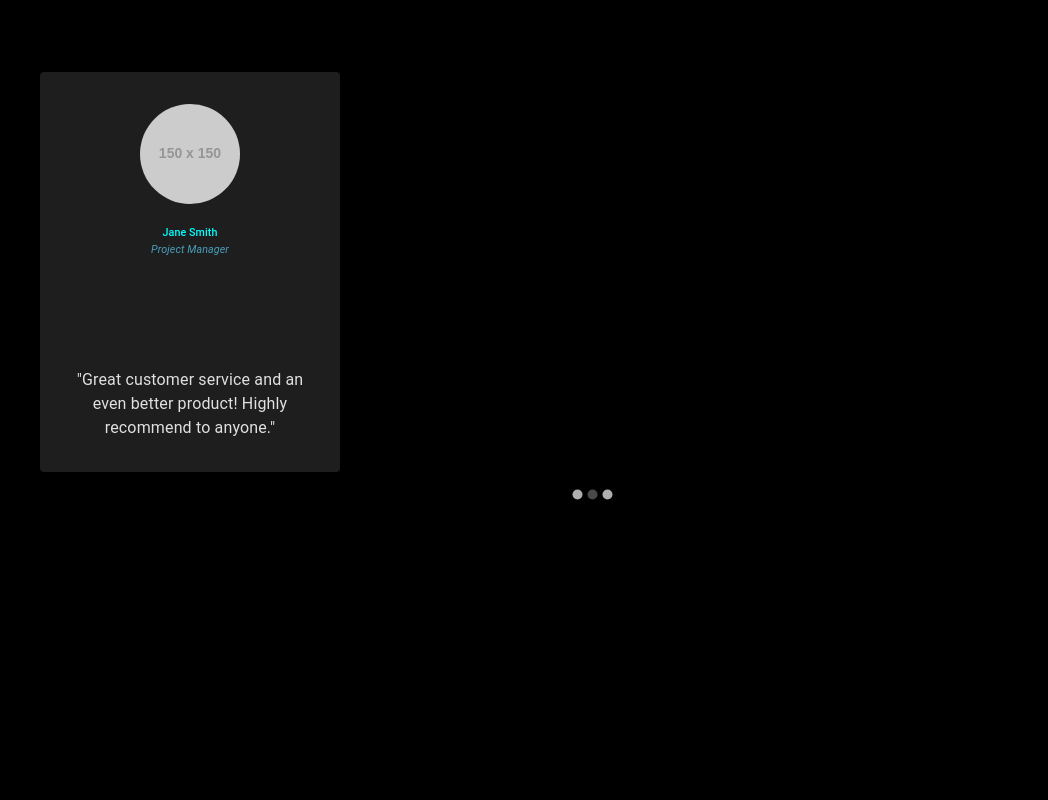
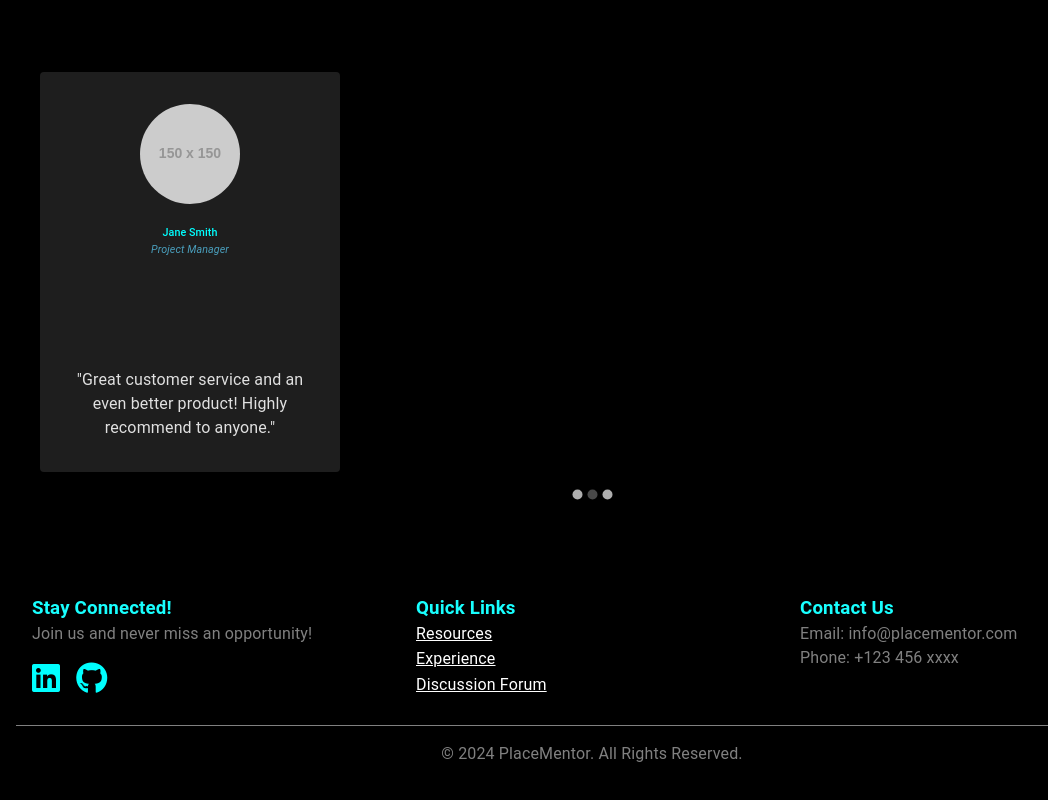
Before and after one commit to harshitkachhadia/PlaceMentor, a React (Vite) app in the folder frontend/: page / in a window 1280 px wide. Shown: the part 1126-1926 px from the top of the page, without its empty margins (48-1096 px from the left). Before the commit the page ends 1672 px from the top, so only its background shows below. Built offline with nearby package versions, Linux system fonts and the light colour scheme.

Commit message:
added footer component

```diff
--- a/frontend/index.html
+++ b/frontend/index.html
@@ -4,6 +4,8 @@
     <meta charset="UTF-8" />
     <link rel="icon" type="image/svg+xml" href="/vite.svg" />
     <meta name="viewport" content="width=device-width, initial-scale=1.0" />
+    <link rel="stylesheet" href="https://cdnjs.cloudflare.com/ajax/libs/font-awesome/6.0.0-beta3/css/all.min.css">
+
     <title>PlaceMentor</title>
   </head>
   <body>
--- /dev/null
+++ b/frontend/src/Components/Footer/Footer.jsx
@@ -0,0 +1,48 @@
+import React from 'react';
+
+const Footer = () => {
+  return (
+    <footer style={{ backgroundColor: 'black', color: 'gray', padding: '2rem 0 3rem 0'}}>
+      <div className="container" style={{ display: 'flex', justifyContent: 'space-between', alignItems: 'flex-start', flexWrap: 'wrap',marginBottom:'-20px' }}>
+
+        {/* Section 1: Interesting Line & Social Links */}
+        <div className="footer-section" style={{ flex: '1', margin: '1rem' }}>
+          <h3 style={{ color: '#18FFFF' }}>Stay Connected!</h3>
+          <p style={{ marginBottom: '1rem' }}>Join us and never miss an opportunity!</p>
+          <div className="social-icons">
+            <a href="https://linkedin.com" style={{ color: '#00FFFF', marginRight: '1rem'}}>
+              <i className="fab fa-linkedin fa-2x"></i>
+            </a>
+            <a href="https://github.com" style={{ color: '#00FFFF', marginRight: '1rem' }}>
+              <i className="fab fa-github fa-2x"></i>
+            </a>
+          </div>
+        </div>
+
+        {/* Section 2: Pages Links */}
+        <div className="footer-section" style={{ flex: '1', margin: '1rem' }}>
+          <h3 style={{ color: '#18FFFF' }}>Quick Links</h3>
+          <ul style={{ listStyleType: 'none', padding: 0  }}>
+            <li style={{marginBottom:'0.1rem' }} ><a href="/resources" style={{ color: '#FFFFFF'}}>Resources</a></li>
+            <li style={{marginBottom:'0.1rem' }}><a href="/experience" style={{ color: '#FFFFFF'}}>Experience</a></li>
+            <li><a href="/forum" style={{ color: '#FFFFFF'}}>Discussion Forum</a></li>
+          </ul>
+        </div>
+
+        {/* Section 3: Contact Us */}
+        <div className="footer-section" style={{ flex: '1', margin: '1rem' }}>
+          <h3 style={{ color: '#18FFFF' }}>Contact Us</h3>
+          <p>Email: info@placementor.com</p>
+          <p>Phone: +123 456 xxxx</p>
+        </div>
+      </div>
+
+      {/* Copyright Section */}
+      <div style={{ textAlign: 'center', marginTop: '2rem', borderTop: '1px solid gray', paddingTop: '1rem' }}>
+        <p>© 2024 PlaceMentor. All Rights Reserved.</p>
+      </div>
+    </footer>
+  );
+};
+
+export default Footer;
--- a/frontend/src/Components/Navbar/Navbar.jsx
+++ b/frontend/src/Components/Navbar/Navbar.jsx
@@ -54,9 +54,8 @@ const Navbar = () => {
               aria-controls="menu-appbar"
               aria-haspopup="true"
               onClick={handleOpenNavMenu}
-              color="inherit"
             >
-              <MenuIcon />
+              <MenuIcon/>
             </IconButton>
             <Menu
               id="menu-appbar"
--- a/frontend/src/pages/Home/Home.jsx
+++ b/frontend/src/pages/Home/Home.jsx
@@ -1,7 +1,8 @@
 import React from 'react'
 import Header from '../../Components/Header/Header'
 import Features from '../../Components/Features/Features'
-import Testimonials from '../../Components/Testimonials/testimonials'
+import Testimonials from '../../Components/Testimonials/Testimonials'
+import Footer from '../../Components/Footer/Footer'
 
 
 
@@ -11,6 +12,7 @@ const Home = () => {
       <Header/>
       <Features/>
       <Testimonials/>
+      <Footer/>
     </div>
   )
 }
```
